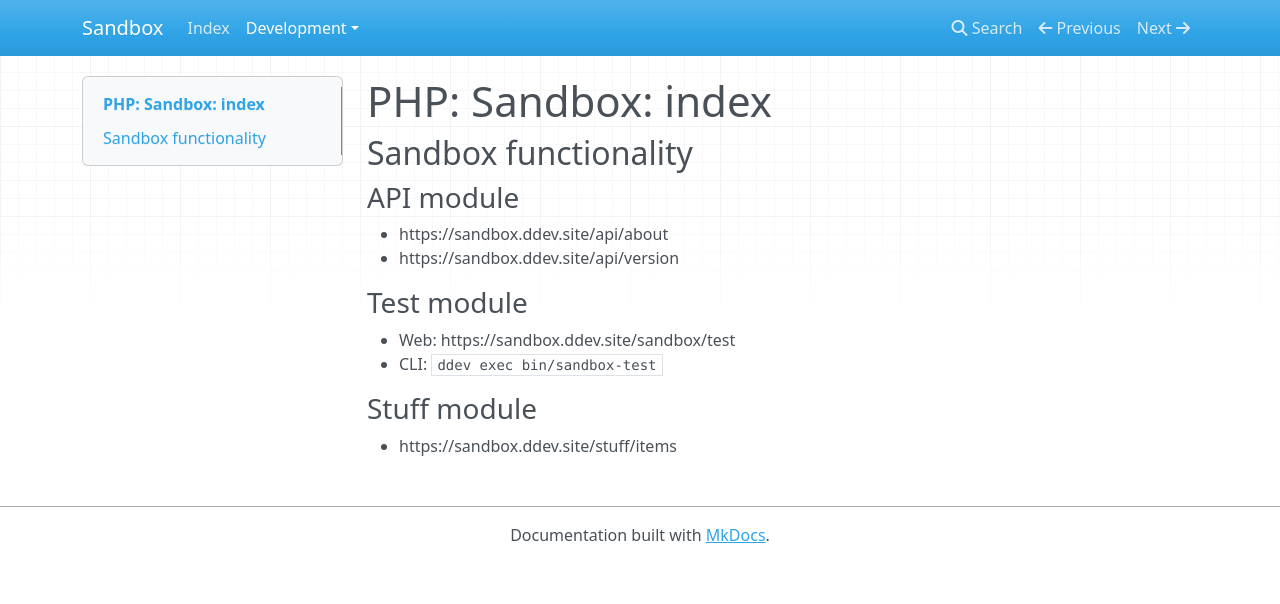
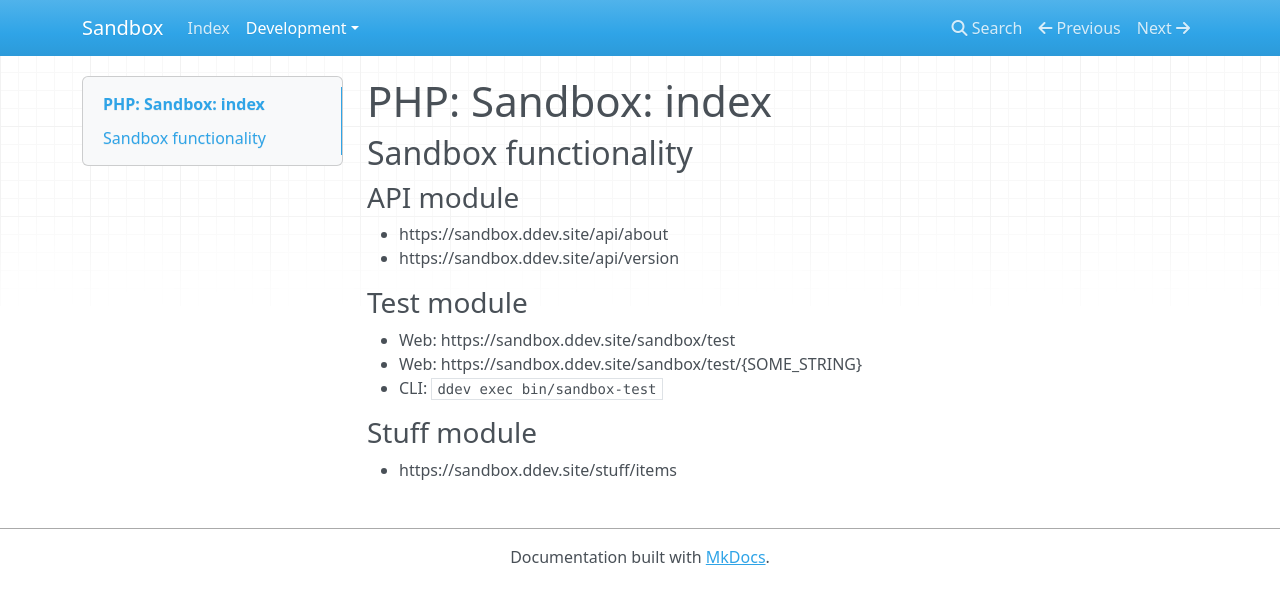
Before and after one commit to webservco/sandbox, an MkDocs documentation site: the page built from docs/Development/PHP/Sandbox/index.md, in a window 1280 px wide. Shown: the top 604 px of the page. Built offline with MkDocs 1.6.1, drawn with Linux system fonts in a browser that asks for light colours; nearby versions of some CDN libraries; part of the change alters nothing that is shown.

Commit message:
Update sandbox notes (test URL parameter).

```diff
--- a/docs/Development/PHP/Sandbox/index.md
+++ b/docs/Development/PHP/Sandbox/index.md
@@ -10,6 +10,7 @@
 ### Test module
 
 - Web: https://sandbox.ddev.site/sandbox/test
+- Web: https://sandbox.ddev.site/sandbox/test/{SOME_STRING}
 - CLI: `ddev exec bin/sandbox-test`
 
 ### Stuff module
```
